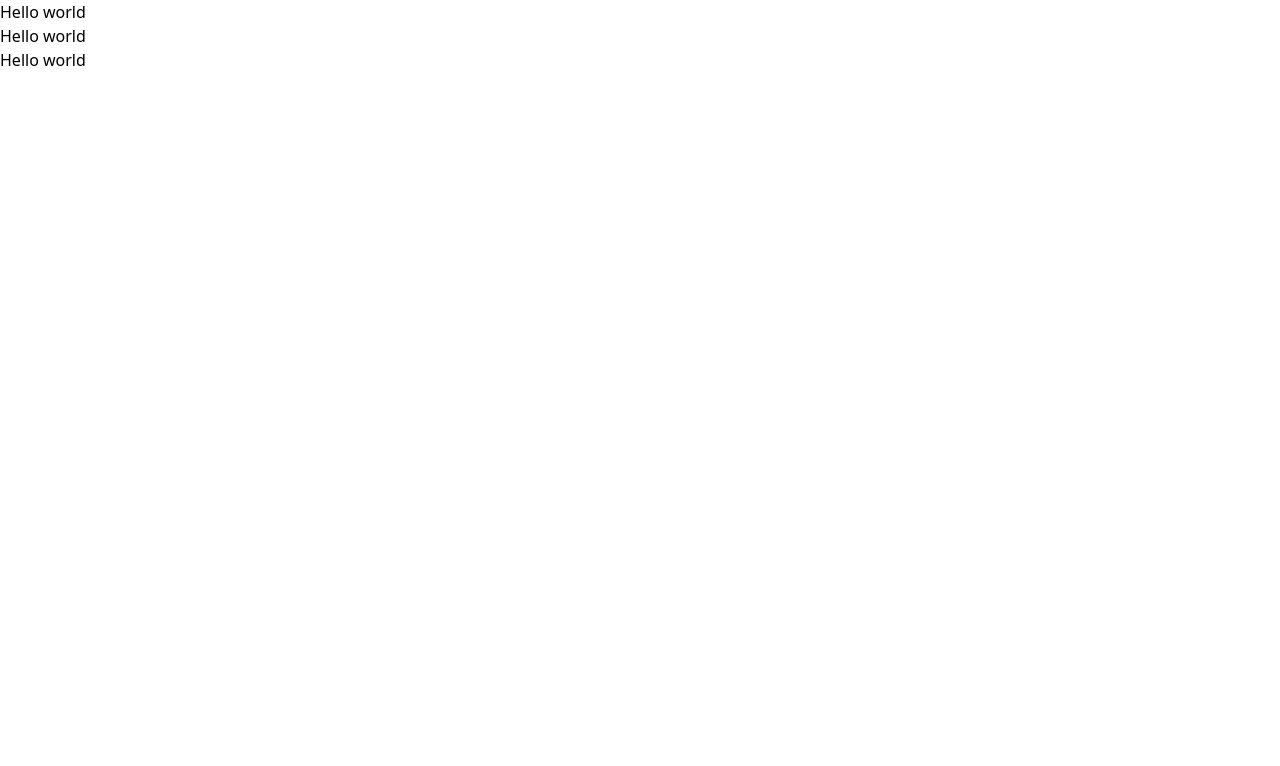
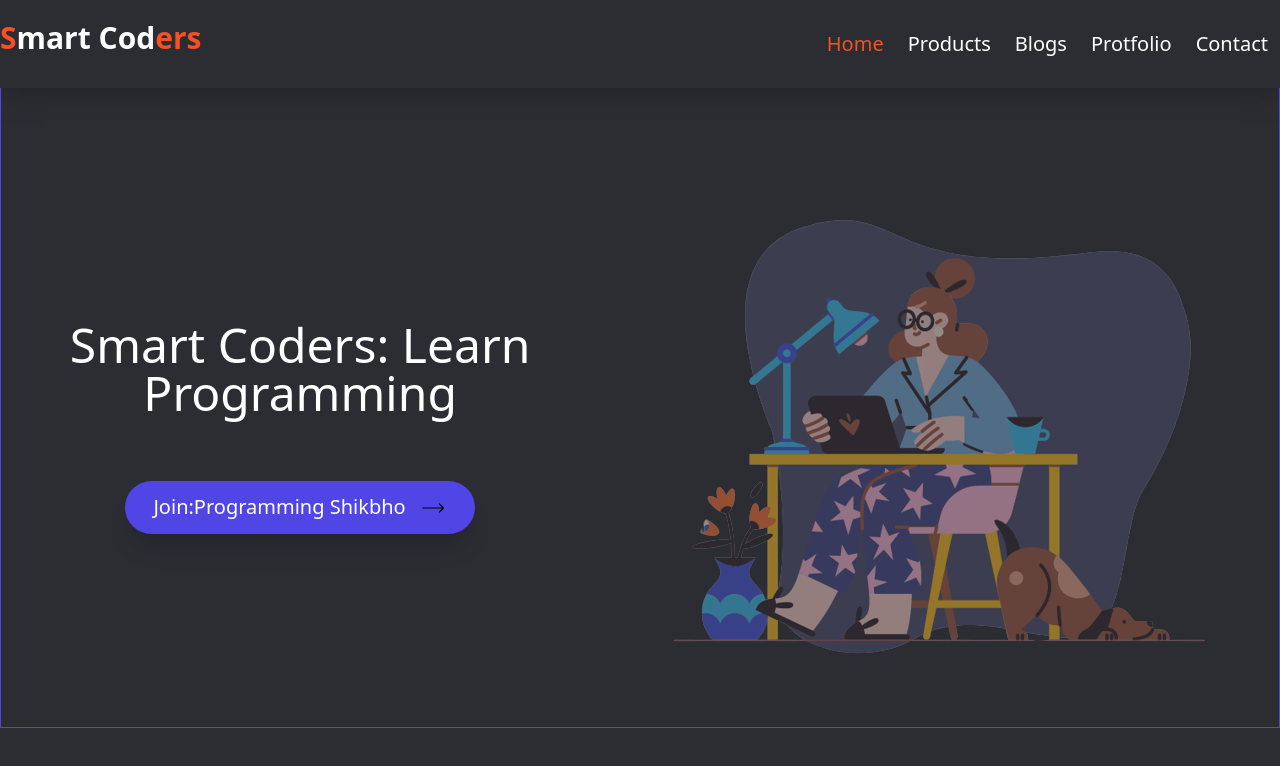
Before and after one commit to suruzzamanislam/TailwindFirstProject, a website built with Vite: page index.html in a window 1280 px wide. Built offline with nearby package versions, Linux system fonts and the light colour scheme.

Commit message:
navbar and hero section

```diff
--- a/index.html
+++ b/index.html
@@ -7,11 +7,55 @@
     <!-- css link -->
     <link rel="stylesheet" href="style.css">
 </head>
-<body>
+<body class="bg-[#2B2D33]">
 
-    <h1>Hello world</h1>
-    <h3>Hello world</h3>
-    <h6>Hello world</h6>
+    <!-- navbar -->
+
+    <nav class="bg-[#2B2D33] shadow-xl">
+        <div class="container mx-auto">
+            <div class="sm:flex items-center justify-between py-5 text-center">
+                <div class="mb-3">
+                    <a class="sm:text-3xl font-bold text-2xl text-white" href="#"><span class="text-[#F65023]">S</span>mart Cod<span class="text-[#F65023]">ers</span></a>
+                </div>
+                <ul class="sm:flex text-xl text-white border-t sm:border-none">
+                    <li class="mt-4 sm:mt-0">
+                        <a class="p-3 text-[#F65023]" href="#">Home</a>
+                    </li>
+                    <li>
+                        <a class="p-3 hover:text-[#F65023]" href="#">Products</a>
+                    </li>
+                    <li>
+                        <a class="p-3 hover:text-[#F65023]" href="#">Blogs</a>
+                    </li>
+                    <li>
+                        <a class="p-3 hover:text-[#F65023]" href="#">Protfolio</a>
+                    </li>
+                    <li>
+                        <a class="p-3 hover:text-[#F65023]" href="#">Contact</a>
+                    </li>
+                </ul>
+            </div>
+        </div>
+    </nav>
+
+    <!-- header section -->
+
+    <header>
+        <div class="container mx-auto border border-indigo-600 border-t-0 h-[80vh] px-100 pt-10  text-white sm:flex justify-around items-center text-center">
+            <div>
+                <h1 class="text-2xl sm:text-5xl mb-5 sm:mb-16">Smart Coders: Learn <br> Programming</h1>
+                <button class="bg-indigo-600 hover:bg-indigo-800 px-7 py-3 rounded-full text-xl shadow-xl">Join:Programming Shikbho
+                    <svg class="w-7 inline-block text-black ml-2 animate-ping" xmlns="http://www.w3.org/2000/svg" fill="none" viewBox="0 0 24 24" strokeWidth={1.5} stroke="currentColor" className="w-6 h-6">
+                        <path strokeLinecap="round" strokeLinejoin="round" d="M17.25 8.25L21 12m0 0l-3.75 3.75M21 12H3" />
+                      </svg>
+
+                </button>
+            </div>
+            <div>
+                <img class="animate-pulse" src="img/hero-img.png" alt="">
+            </div>
+        </div>
+    </header>
 
 
 
```
Also changed, not shown: img/hero-img.png (added).
